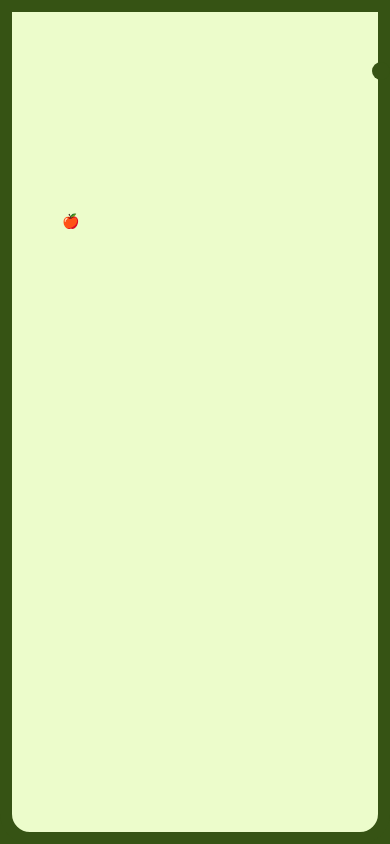
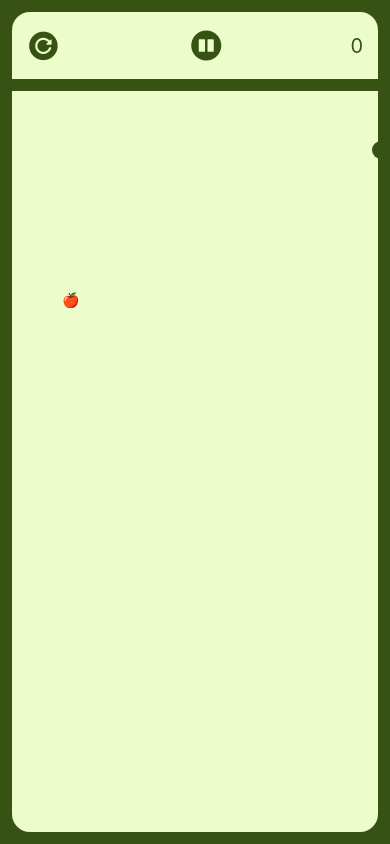
Before and after one commit to saketkumar9040/SNAKE-GAME, a React Native app: screen / in a window 390 px wide. Built offline with nearby package versions, Linux system fonts and the light colour scheme.

Commit message:
feat - added header component

```diff
--- a/package.json
+++ b/package.json
@@ -9,6 +9,7 @@
     "web": "expo start --web"
   },
   "dependencies": {
+    "@expo/vector-icons": "^13.0.0",
     "expo": "~49.0.11",
     "expo-status-bar": "~1.6.0",
     "react": "18.2.0",
--- a/src/components/Game.tsx
+++ b/src/components/Game.tsx
@@ -1,4 +1,12 @@
-import { Alert, SafeAreaView, StyleSheet, Dimensions, View } from "react-native";
+import {
+  Alert,
+  SafeAreaView,
+  StyleSheet,
+  Dimensions,
+  View,
+  Platform,
+  Text,
+} from "react-native";
 import React, { JSX, useEffect, useState } from "react";
 import { PanGestureHandler } from "react-native-gesture-handler";
 import { Colors } from "../globals/colors";
@@ -6,7 +14,9 @@ import { Coordinate, Direction, GestureEventType } from "../types/types";
 import Snake from "./Snake";
 import { checkGameOver } from "../utils/checkGameOver";
 import Food from "./Food";
-import { checkEatsFood } from '../utils/checkEatsFood';
+import { checkEatsFood } from "../utils/checkEatsFood";
+import { randomFoodPosition } from "../utils/randomFoodPosition";
+import Header from "./Header";
 
 const SNAKE_INITIAL_POSITION = [{ x: 5, y: 5 }];
 const FOOD_INITIAL_POSITION = { x: 5, y: 20 };
@@ -20,19 +30,20 @@ const SCORE_INCREMENT = 10;
 const Game = (): JSX.Element => {
   const [direction, setDirection] = useState<Direction>(Direction.Right);
   const [snake, setSnake] = useState<Coordinate[]>(SNAKE_INITIAL_POSITION);
-  const [food,setFood] = useState<Coordinate>(FOOD_INITIAL_POSITION);
+  const [food, setFood] = useState<Coordinate>(FOOD_INITIAL_POSITION);
   const [isGameOver, setIsGameOver] = useState<boolean>(false);
   const [isGamePaused, setIsGamePaused] = useState<boolean>(false);
-  const [score,setScore] = useState<number>(0);
+  const [score, setScore] = useState<number>(0);
+  const [isPaused, setIsPaused] = useState<boolean>(false);
 
-  useEffect(()=>{
-    if(!isGameOver){
-        const intervalID = setInterval(()=>{
+  useEffect(() => {
+    if (!isGameOver) {
+      const intervalID = setInterval(() => {
         !isGamePaused && moveSnake();
-        },MOVE_INTERVAL);
-        return()=>clearInterval(intervalID)
+      }, MOVE_INTERVAL);
+      return () => clearInterval(intervalID);
     }
-  },[snake,isGameOver,isGamePaused]);
+  }, [snake, isGameOver, isGamePaused]);
 
   const handleGesture = (event: GestureEventType) => {
     const { translationX, translationY } = event.nativeEvent;
@@ -57,10 +68,10 @@ const Game = (): JSX.Element => {
 
     // GAME OVER =================================================================================>
 
-    if(checkGameOver(snakeHead,GAME_BOUNDS)){
-        setIsGameOver((prev)=>!prev);
-        Alert.alert("GAME OVER 😭");
-        return;
+    if (checkGameOver(snakeHead, GAME_BOUNDS)) {
+      setIsGameOver((prev) => !prev);
+      Alert.alert("GAME OVER 😭");
+      return;
     }
 
     switch (direction) {
@@ -80,23 +91,37 @@ const Game = (): JSX.Element => {
         break;
     }
 
-    // IF SNAKE EATS FOOD ================================================================>
-     if(checkEatsFood(newHead,food,2)){
-        setSnake([newHead,...snake]);
-       //  SET NEW POSITION OF FOOD ======================================================>
-          setScore(score + SCORE_INCREMENT)
+    if (checkEatsFood(newHead, food, 2)) {
+      setFood(randomFoodPosition(GAME_BOUNDS.xMax, GAME_BOUNDS.yMax));
+      setSnake([newHead, ...snake]);
+      setScore(score + SCORE_INCREMENT);
+    } else {
+      setSnake([newHead, ...snake.slice(0, -1)]);
+    }
+  };
 
-     }
+  const pauseGame = () => {
+    setIsGamePaused(!isPaused)
+  }
 
-    setSnake([newHead,...snake.slice(0,-1)]);
-  };
+  const reloadGame = () => {
+    setScore(0);
+    setSnake(SNAKE_INITIAL_POSITION);
+    setIsGameOver(false);
+    setFood(FOOD_INITIAL_POSITION);
+    setDirection(Direction.Right);
+    setIsPaused(false);
+  }
 
   return (
     <PanGestureHandler onGestureEvent={handleGesture}>
       <SafeAreaView style={styles.container}>
+        <Header isPaused={isPaused} pauseGame={pauseGame} reloadGame={reloadGame}>
+            <Text style={{fontSize:20,color:Colors.primary}}>{score}</Text>
+            </Header>
         <View style={styles.boundries}>
           <Snake snake={snake} />
-          <Food x={food.x} y={food.y}/>
+          <Food x={food.x} y={food.y} />
         </View>
       </SafeAreaView>
     </PanGestureHandler>
@@ -109,6 +134,7 @@ const styles = StyleSheet.create({
   container: {
     backgroundColor: Colors.primary,
     flex: 1,
+    paddingTop:Platform.OS==="android"?40:0
   },
   boundries: {
     flex: 1,
--- /dev/null
+++ b/src/components/Header.tsx
@@ -0,0 +1,52 @@
+import { StyleSheet, Text, TouchableOpacity, View } from "react-native";
+import React from "react";
+import { FontAwesome, Ionicons } from "@expo/vector-icons";
+import { Colors } from "../globals/colors";
+
+interface HeaderProps {
+  reloadGame: () => void;
+  pauseGame: () => void;
+  children: JSX.Element;
+  isPaused: boolean;
+}
+
+const Header = ({
+  children,
+  reloadGame,
+  pauseGame,
+  isPaused,
+}: HeaderProps): JSX.Element => {
+  return (
+    <View style={styles.container}>
+      <TouchableOpacity>
+        <Ionicons name="reload-circle" size={35} color={Colors.primary} />
+      </TouchableOpacity>
+      <TouchableOpacity>
+        <FontAwesome
+          name={isPaused ? "play-circle" : "pause-circle"}
+          size={35}
+          color={Colors.primary}
+        />
+      </TouchableOpacity>
+      {children}
+    </View>
+  );
+};
+
+export default Header;
+
+const styles = StyleSheet.create({
+  container: {
+    flex:0.05,
+    flexDirection:"row",
+    alignItems:"center",
+    justifyContent:"space-between",
+    borderColor:Colors.primary,
+    borderWidth:12,
+    borderTopLeftRadius:30,
+    borderTopRightRadius:30,
+    borderBottomWidth:0,
+    padding:15,
+    backgroundColor:Colors.background
+  },
+});
```
Also changed, not shown: 1 other file (tests, documents, lock files or other folders).
